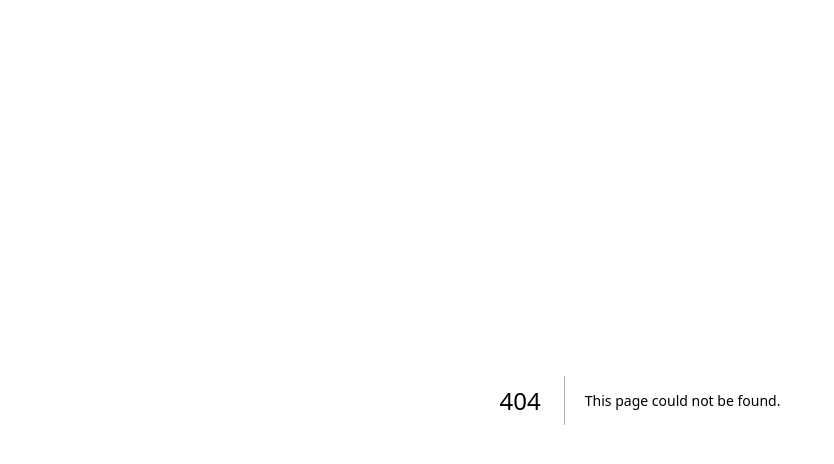
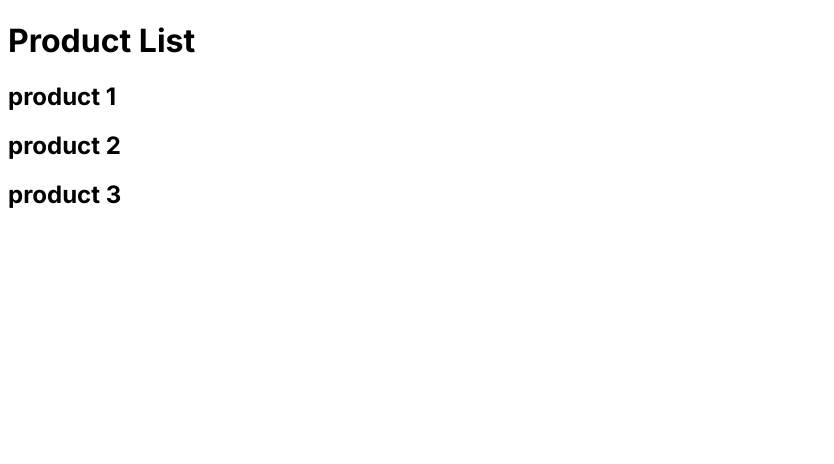
Before and after one commit to MINAL-AHMED/Next-JS, a Next.js app in the folder route-demo/: page /products in a window 1280 px wide. Before the commit this address had no page. Shown: the top 464 px of the page, without its empty margins (0-834 px from the left). Built offline with nearby package versions, Linux system fonts and the light colour scheme.

Commit message:
add Dynamic routes

```diff
--- /dev/null
+++ b/route-demo/app/products/[productId]/page.tsx
@@ -0,0 +1,9 @@
+const ProductDetails = ({ params }: { params: { productId: String } }) => {
+  return (
+    <div>
+      <h1>Products Details Page {params.productId}</h1>
+    </div>
+  );
+};
+
+export default ProductDetails;
--- /dev/null
+++ b/route-demo/app/products/page.tsx
@@ -0,0 +1,12 @@
+const Product = () => {
+  return (
+    <div>
+      <h1>Product List</h1>
+      <h2>product 1</h2>
+      <h2>product 2</h2>
+      <h2>product 3</h2>
+    </div>
+  );
+};
+
+export default Product;
```
